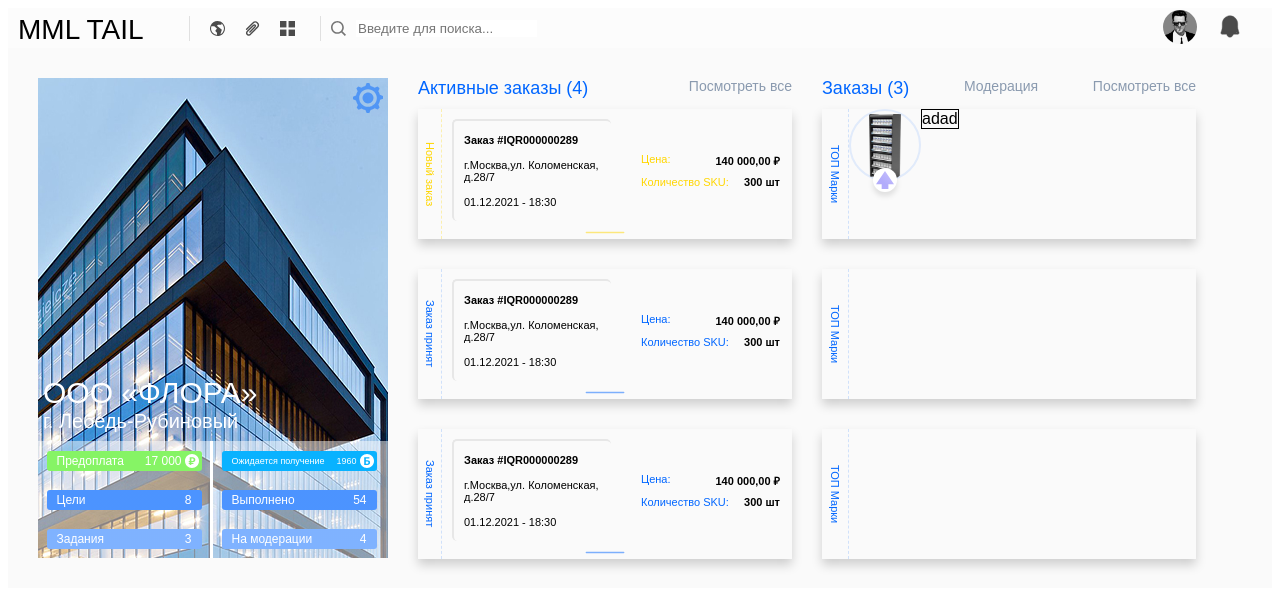
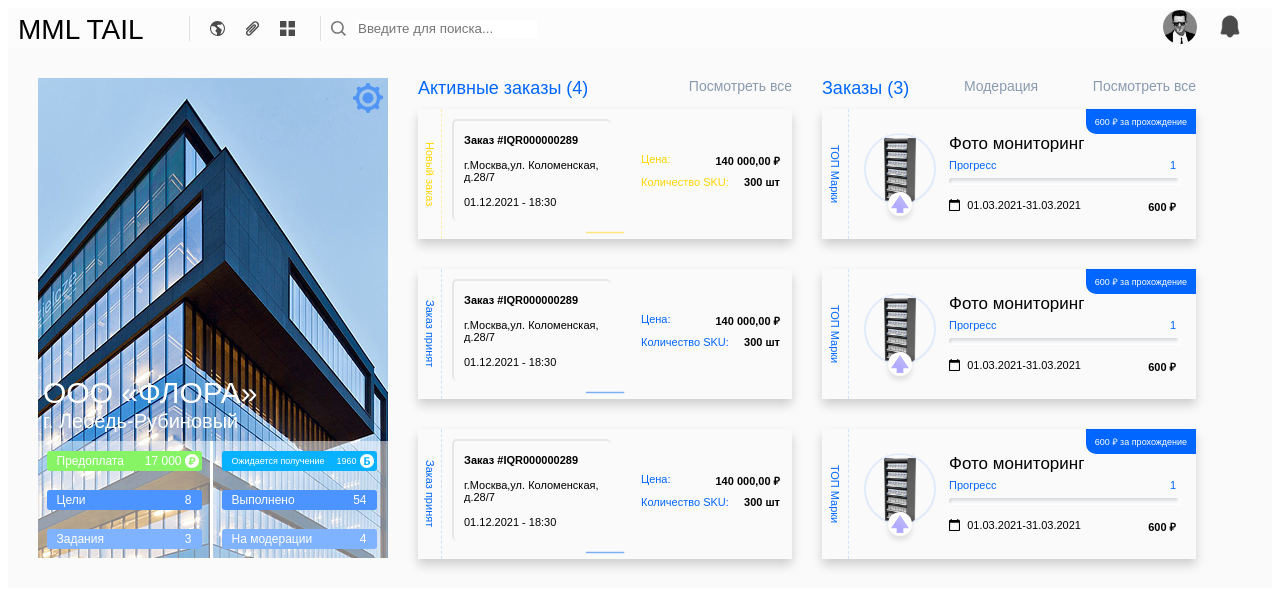
Before and after one commit to QwipeKun/Mml-product, a React (Create React App) app: page / in a window 1280 px wide. Shown: the top 608 px of the page. Built offline with nearby package versions, Linux system fonts and the light colour scheme.

Commit message:
update Mon

```diff
--- a/src/components/MainBlockOne/MainBlockOne.jsx
+++ b/src/components/MainBlockOne/MainBlockOne.jsx
@@ -6,6 +6,8 @@ import score from "./../../svg/score.svg";
 import border from "./../../svg/border.svg";
 import borderBlue from "./../../svg/borderBlue.svg";
 import server from "./../../svg/server.svg";
+import lineGR from "./../../svg/lineGR.svg";
+import calendar from "./../../svg/calendar.svg";
 
 let MainBlockOne = () => {
   return (
@@ -198,12 +200,31 @@ let MainBlockOne = () => {
                   <div className={s.newOrderTextTwoBlock}>ТОП Марки</div>
                 </div>
                 <div className={s.childMainBlockMonitoring}>
-                  <div>
+                  <div className={s.serverBlock}>
                     <img className={s.sever} src={server} rel="server" />
                   </div>
                   <div className={s.monitoringContainer}>
-                    <div className={s.textBlock}>
-                      adad
+                    <div className={s.monitoringTextContainer}>
+                      <div className={s.textBlock}>600 ₽ за прохождение</div>
+                    </div>
+                    <div className={s.photoMonitoringTitle}>Фото мониторинг</div>
+                    <div className={s.progressTitle}>
+                      <div>Прогресс</div>
+                      <div>1</div>
+                    </div>
+                    <div>
+                      <img className={s.lineGR} src={lineGR} rel="lineGR" />
+                    </div>
+                    <div className={s.calendarBlock}>
+                      <div>
+                        <img
+                          className={s.calendar}
+                          src={calendar}
+                          rel="calendar"
+                        />
+                      </div>
+                      <div className={s.dateText}>01.03.2021-31.03.2021</div>
+                      <div className={s.boldValue}>600 ₽</div>
                     </div>
                   </div>
                 </div>
@@ -215,12 +236,71 @@ let MainBlockOne = () => {
                 <div className={s.newOrderTextContainerTwo}>
                   <div className={s.newOrderTextTwoBlock}>ТОП Марки</div>
                 </div>
+                <div className={s.childMainBlockMonitoring}>
+                  <div className={s.serverBlock}>
+                    <img className={s.sever} src={server} rel="server" />
+                  </div>
+                  <div className={s.monitoringContainer}>
+                    <div className={s.monitoringTextContainer}>
+                      <div className={s.textBlock}>600 ₽ за прохождение</div>
+                    </div>
+                    <div className={s.photoMonitoringTitle}>Фото мониторинг</div>
+                    <div className={s.progressTitle}>
+                      <div>Прогресс</div>
+                      <div>1</div>
+                    </div>
+                    <div>
+                      <img className={s.lineGR} src={lineGR} rel="lineGR" />
+                    </div>
+                    <div className={s.calendarBlock}>
+                      <div>
+                        <img
+                          className={s.calendar}
+                          src={calendar}
+                          rel="calendar"
+                        />
+                      </div>
+                      <div className={s.dateText}>01.03.2021-31.03.2021</div>
+                      <div className={s.boldValue}>600 ₽</div>
+                    </div>
+                  </div>
+                </div>
+                <div></div>
               </div>
             </div>
             <div className={s.mainBlockMonitoring}>
               <div className={s.mainContainerMonitoring}>
                 <div className={s.newOrderTextContainerTwo}>
                   <div className={s.newOrderTextTwoBlock}>ТОП Марки</div>
+                </div>
+                <div className={s.childMainBlockMonitoring}>
+                  <div className={s.serverBlock}>
+                    <img className={s.sever} src={server} rel="server" />
+                  </div>
+                  <div className={s.monitoringContainer}>
+                    <div className={s.monitoringTextContainer}>
+                      <div className={s.textBlock}>600 ₽ за прохождение</div>
+                    </div>
+                    <div className={s.photoMonitoringTitle}>Фото мониторинг</div>
+                    <div className={s.progressTitle}>
+                      <div>Прогресс</div>
+                      <div>1</div>
+                    </div>
+                    <div>
+                      <img className={s.lineGR} src={lineGR} rel="lineGR" />
+                    </div>
+                    <div className={s.calendarBlock}>
+                      <div>
+                        <img
+                          className={s.calendar}
+                          src={calendar}
+                          rel="calendar"
+                        />
+                      </div>
+                      <div className={s.dateText}>01.03.2021-31.03.2021</div>
+                      <div className={s.boldValue}>600 ₽</div>
+                    </div>
+                  </div>
                 </div>
               </div>
             </div>
--- a/src/components/MainBlockOne/MainBlockOne.module.css
+++ b/src/components/MainBlockOne/MainBlockOne.module.css
@@ -1,5 +1,6 @@
 .mainAllBlocks {
     display: flex;
+    /* flex-wrap: wrap; */
     flex-direction: row;
 }
 
@@ -331,14 +332,65 @@
     height: 130px;
 }
 .childMainBlockMonitoring{
+    flex-grow: 1;
     display: flex;
     flex-direction: row;
+}
+
+.serverBlock{
+    margin: 24px 13px 24px 15px;
 }
 .server{
     width: 70px;
     height: 82px;
 }
 
+.monitoringContainer{
+    flex-grow: 1;
+    display: flex;
+    flex-direction: column;
+}
+
 .textBlock{
-    border: 1px solid;
+    display: flex;
+    justify-content: center;
+    align-items: center;
+    border-radius:  0px 0px 0px 10px;
+    font-size: 9px;
+    background: #0066FF;
+    width: 110px;
+    height: 25px;
+    color: #FFFFFF;
+
 }
+
+.monitoringTextContainer{
+    display: flex;
+    justify-content: end;
+}
+
+.photoMonitoringTitle{
+    font-size: 17px;
+}
+
+.progressTitle{
+    margin-top: 5px;
+    margin-right: 20px;
+    color: #0066FF;
+    display: flex;
+    flex-direction: row;
+    justify-content: space-between;
+    font-size: 11px;
+}
+.calendarBlock{
+    margin-top: 10px;
+    margin-right: 20px;
+    font-size: 11px;
+    display: flex;
+    flex-direction: row;
+    justify-content: space-between;
+}
+
+.dateText{
+    margin-right: 60px ;
+}
```
Also changed, not shown: src/svg/calendar.svg (added), src/svg/lineGR.svg (added).
